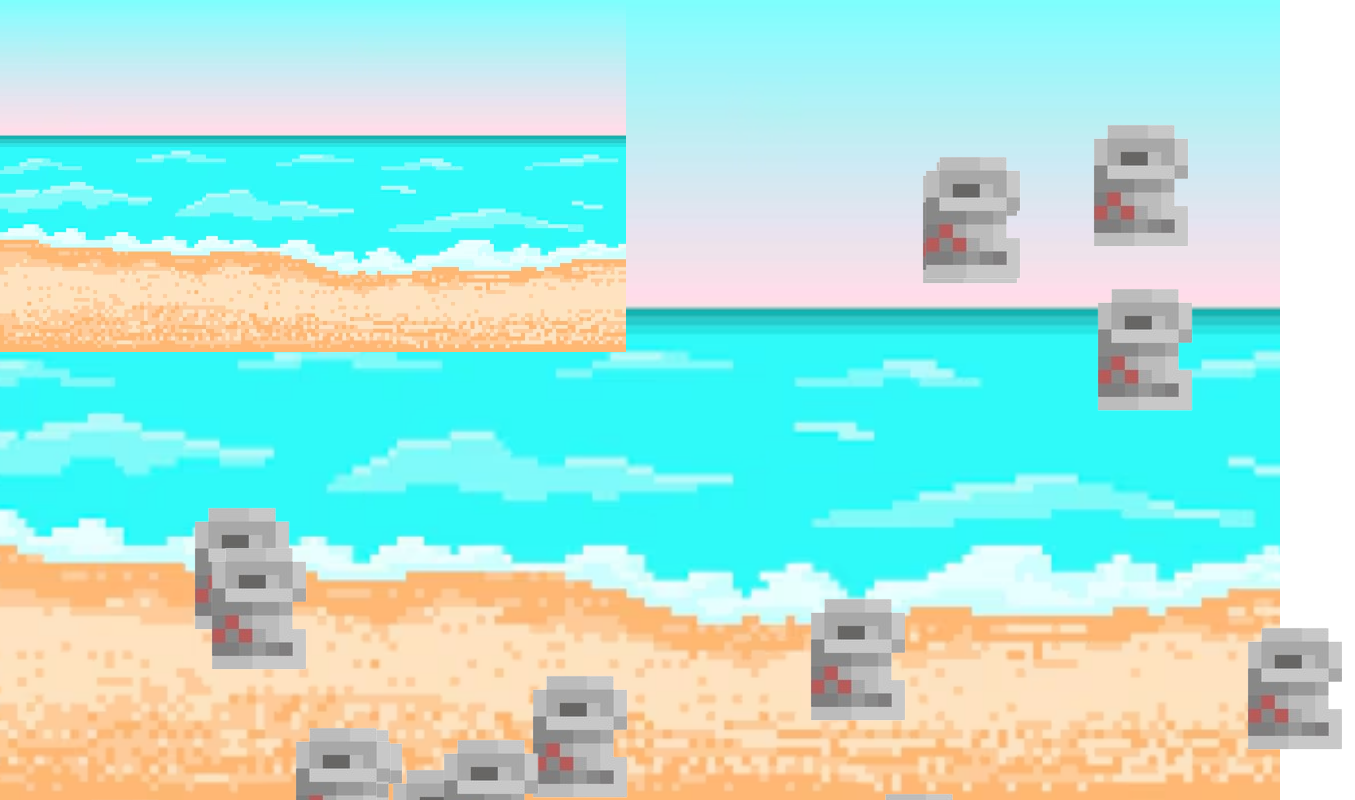
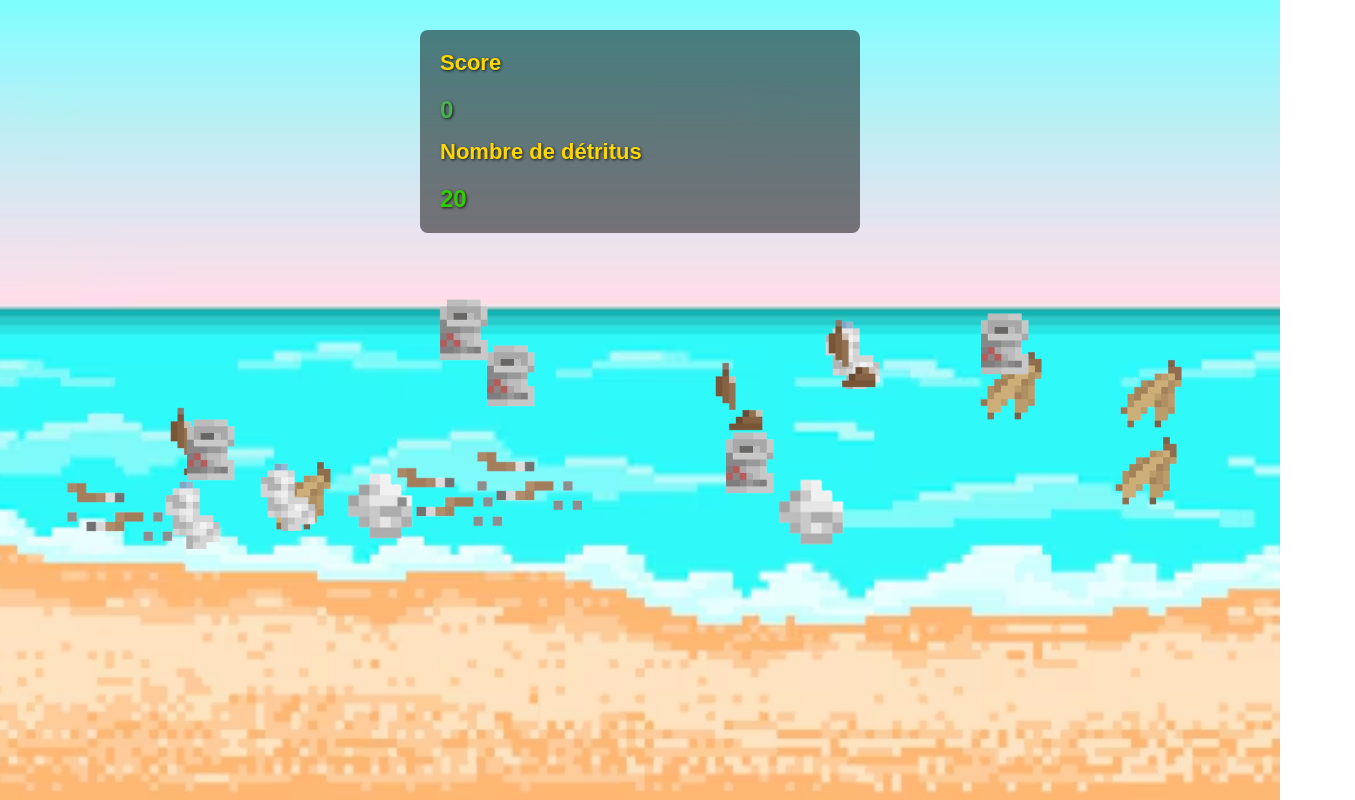
Before and after one commit to Shiyamii/N2i-neko, an Angular app: page / in a window 1280 px wide. Shown: the top 800 px of the page, 1355 px wide, since content can reach past the window. Built offline with nearby package versions, Linux system fonts and the light colour scheme.

Commit message:
wow the game is almost done todo add end game and speed

```diff
--- a/src/app/beach/beach.component.html
+++ b/src/app/beach/beach.component.html
@@ -1,8 +1,13 @@
 <div class="bg-image"></div>
 
+<div class="content">
+  <label>Score</label>
+  <span>{{score}}</span>
+  <label>Nombre de détritus</label>
+  <span [ngStyle]="getImageCountColor()">{{imageCount}}</span>
 
-<img [src]="imageSrc" [style.left.px]="imagePosition[0]" [style.top.px]="imagePosition[1]" style="position: absolute;">
 
+</div>
 @for (i of images; track i) {
-  <img [src]="i.src" [style.left.px]="i.position[0]" [style.top.px]="i.position[1]" style="position: absolute;" alt="aaa" (click)="imgClick(i)">
+  <img class="trash" [src]="i.src" [style.left.px]="i.position[0]" [style.top.px]="i.position[1]" style="" alt="aaa" (click)="imgClick(i)">
 }
--- a/src/app/beach/beach.component.scss
+++ b/src/app/beach/beach.component.scss
@@ -1,10 +1,66 @@
+/* Arrière-plan */
 .bg-image {
+  position: fixed; /* Positionné par rapport à la fenêtre */
+  top: 0;
+  left: 0;
+  width: 100vw;
+  height: 100vh;
+  z-index: -1; /* Derrière tout le contenu */
   background-image: url('/assets/images/tropical-pixel-beach-with-surf_573660-418.png');
   background-size: cover;
   background-position: center;
   background-repeat: no-repeat;
-  width: 100vw; /* Largeur complète de la fenêtre */
-  height: 100vh; /* Hauteur visible de la fenêtre */
-  margin: 0; /* Supprime les marges */
-  padding: 0; /* Supprime les espacements */
 }
+
+/* Contenu principal */
+.content {
+  position: relative;
+  z-index: 1;
+  padding: 20px;
+  color: white; /* Texte en blanc pour un meilleur contraste sur fond sombre */
+  font-family: 'Arial', sans-serif; /* Police moderne et lisible */
+  display: flex;
+  flex-direction: column;
+  gap: 15px; /* Espacement entre les éléments */
+  align-items: flex-start; /* Aligner le contenu à gauche */
+  font-size: 18px;
+  background: rgba(0, 0, 0, 0.5); /* Fond semi-transparent pour faire ressortir le texte */
+  border-radius: 8px; /* Bords arrondis pour un aspect moderne */
+  max-width: 400px; /* Largeur maximum du bloc */
+  margin: 30px auto; /* Centré sur la page avec un peu d'espace en haut */
+}
+
+/* Style des labels */
+.content label {
+  font-size: 22px; /* Taille plus grande pour les labels */
+  font-weight: bold;
+  margin-bottom: 5px;
+  color: #FFD700; /* Or pour un effet lumineux */
+  text-shadow: 1px 1px 3px rgba(0, 0, 0, 0.8); /* Ombre pour mieux se détacher du fond */
+}
+
+/* Style des spans (valeurs) */
+.content span {
+  font-size: 24px; /* Valeur légèrement plus grande que le label */
+  font-weight: bold;
+  color: #4CAF50; /* Couleur verte pour indiquer un bon score ou nombre */
+  text-shadow: 1px 1px 3px rgba(0, 0, 0, 0.8); /* Ombre similaire pour la lisibilité */
+}
+
+/* Mise en forme des images */
+.content img {
+  position: absolute;
+  transition: transform 0.3s ease; /* Animation douce lors de l'interaction */
+}
+
+.trash {
+  position: absolute;
+  height: 9%;
+  width: auto;
+  transition: 0.1s ease-in-out; /* Animation plus lente pour un effet fluide */
+}
+
+.trash:hover {
+  scale: 110%; /* Agrandir l'image au survol */
+  transition: 0.1s ease-in-out; /* Animation plus lente pour un effet fluide */
+}
--- a/src/app/beach/beach.component.ts
+++ b/src/app/beach/beach.component.ts
@@ -1,34 +1,47 @@
 import { Component } from '@angular/core';
+import { CommonModule } from '@angular/common';
 
 @Component({
   selector: 'app-beach',
   standalone: true,
-  imports: [],
+  imports: [
+    CommonModule,
+  ],
   templateUrl: './beach.component.html',
   styleUrl: './beach.component.scss',
 })
 export class BeachComponent {
-  imageSrc = '/assets/images/tropical-pixel-beach-with-surf_573660-418.png';
   images: { src: string; position: [number, number] }[] = [];
   imagePosition: [number, number] = [0, 0];
   private intervalId: any;
-  private imageCount = 0;
-  private maxImages = 15;
+  imageCount = 0;
+  private maxImages = 100;
+  private rdm: number = 1;
+  score: number = 0;
 
-  constructor() {
+  ngOnInit(): void {
     this.updateImagePosition();
   }
 
   randomScreenCoordinates(): [number, number] {
-    let x = Math.floor(Math.random() * window.innerWidth);
-    let y = Math.floor(Math.random() * window.innerHeight);
+    const height = window.innerHeight;
+    const width = window.innerWidth;
+
+    const x = Math.floor(Math.random() * (window.innerWidth - width * 0.1));
+
+    const y = Math.floor(Math.random() * (window.innerHeight - height * 0.75)) + height * 0.35;
+
     return [x, y];
   }
 
+
+
+
   addImage() {
     if (this.imageCount < this.maxImages) {
+      this.rdm = Math.floor((Math.random() * 6) + 1);
       const newImage = {
-        src: '/assets/images/trash1.png', // Replace with the actual path to your image
+        src: '/assets/images/Picture'+ this.rdm +'.png', // Replace with the actual path to your image
         position: this.randomScreenCoordinates(),
       };
       this.images.push(newImage);
@@ -42,7 +55,11 @@ export class BeachComponent {
     // Generate random x and y coordinates within the window during 60 seconds
     this.intervalId = setInterval(() => {
       this.addImage();
-    }, 2);
+      // Si le nombre d'images dépasse 15, arrêtez l'intervalle
+      if (this.imageCount > this.maxImages) {
+        clearInterval(this.intervalId); // Arrêter l'intervalle
+      }
+    }, 500);
   }
 
   imgClick(event: { src: string; position: [number, number] }) {
@@ -50,5 +67,13 @@ export class BeachComponent {
     // Remove the image from the screen and decrease the image count
     this.images = this.images.filter((img) => img !== event);
     this.imageCount--;
+    this.score++;
+  }
+
+  getImageCountColor(): { [key: string]: string } {
+    const ratio = Math.min(this.imageCount / this.maxImages, 1); // Normalisation entre 0 et 1
+    const red = Math.floor(255 * ratio);  // Plus nbImages approche de 15, plus le rouge devient intense
+    const green = Math.floor(255 * (1 - ratio)); // Le vert diminue à mesure que nbImages augmente
+    return { 'color': `rgb(${red}, ${green}, 0)` }; // Retourne un objet avec la propriété CSS 'color'
   }
 }
```
Also changed, not shown: public/assets/images/Picture1.png (renamed from public/assets/images/trash1.png).
